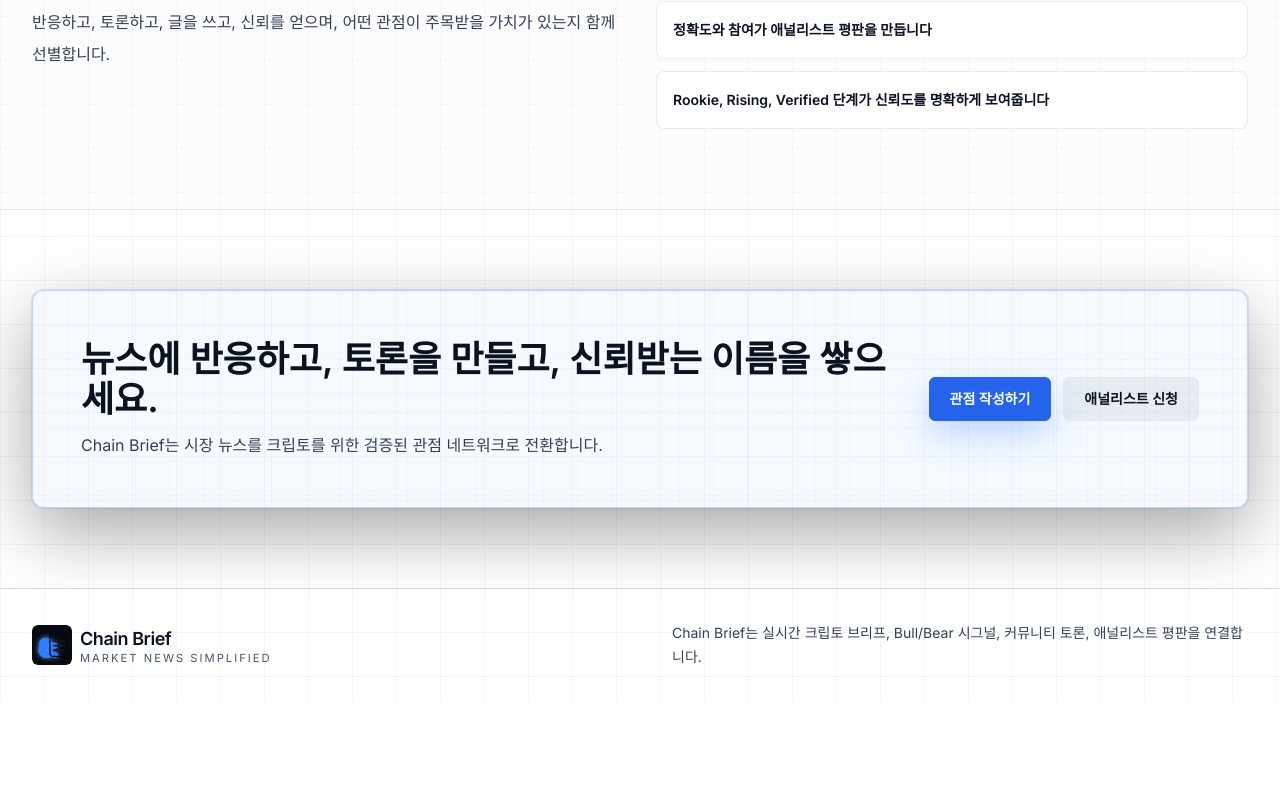
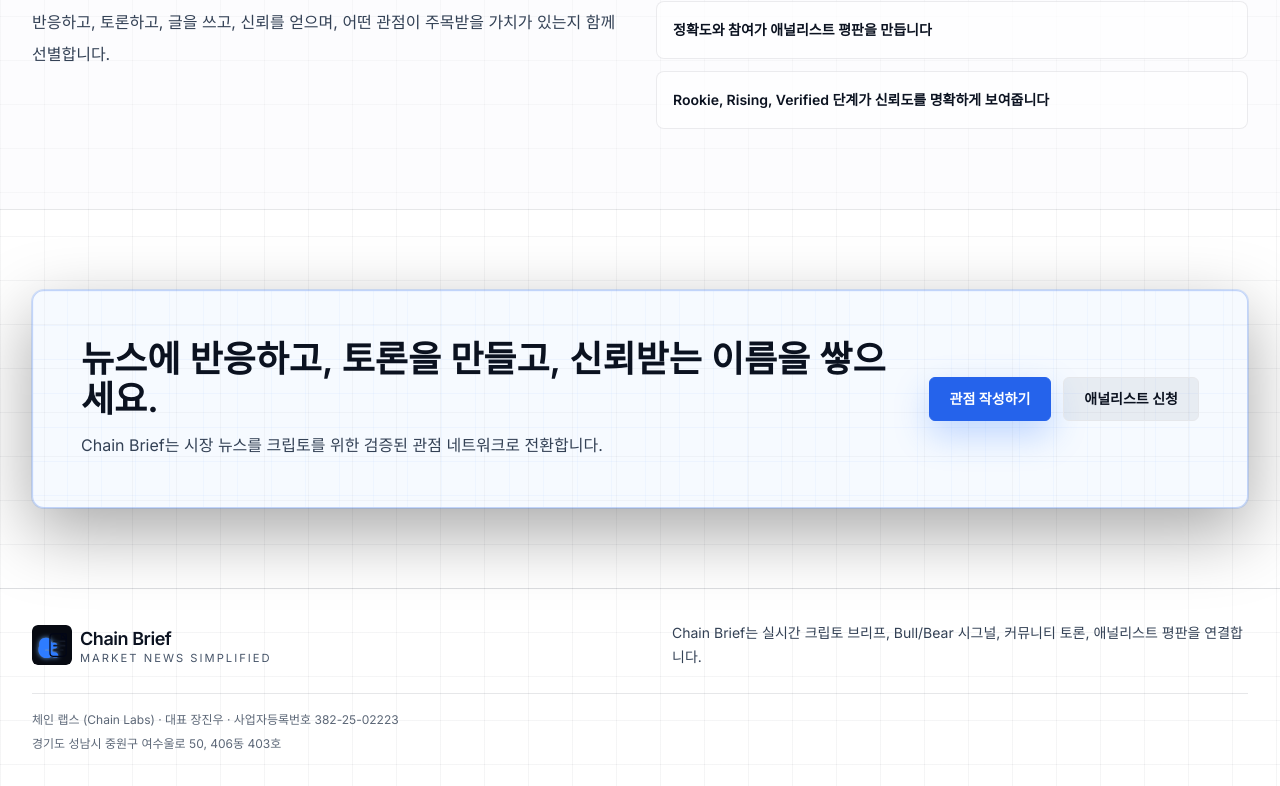
Before and after one commit to Jinanalyst/chainbrief, a Next.js app: page / in a window 1280 px wide. Shown: the part 2932-3718 px from the top of the page. Before the commit the page ends 3633 px from the top, so only its background shows below. Built offline with nearby package versions, Linux system fonts and the light colour scheme; no server answers.

Commit message:
Add business registration details to landing footer
Display Chain Labs business info (대표, 사업자등록번호, 주소)
in a secondary footer row below the existing tagline.

```diff
--- a/components/homepage-landing.tsx
+++ b/components/homepage-landing.tsx
@@ -521,9 +521,15 @@
 function LandingFooter({ copy }: { copy: LandingCopy }) {
   return (
     <footer className="border-t border-tint/10 bg-background/92">
-      <Container className="flex min-w-0 flex-col gap-4 py-8 sm:flex-row sm:items-center sm:justify-between">
-        <BrandLogo compact className="max-w-full" />
-        <p className="max-w-xl text-sm leading-6 text-muted">{copy.footer}</p>
+      <Container className="flex min-w-0 flex-col gap-6 py-8">
+        <div className="flex min-w-0 flex-col gap-4 sm:flex-row sm:items-center sm:justify-between">
+          <BrandLogo compact className="max-w-full" />
+          <p className="max-w-xl text-sm leading-6 text-muted">{copy.footer}</p>
+        </div>
+        <div className="flex flex-col gap-1 border-t border-tint/10 pt-4 text-xs leading-5 text-muted/80">
+          <p>체인 랩스 (Chain Labs) · 대표 장진우 · 사업자등록번호 382-25-02223</p>
+          <p>경기도 성남시 중원구 여수울로 50, 406동 403호</p>
+        </div>
       </Container>
     </footer>
   );
```
